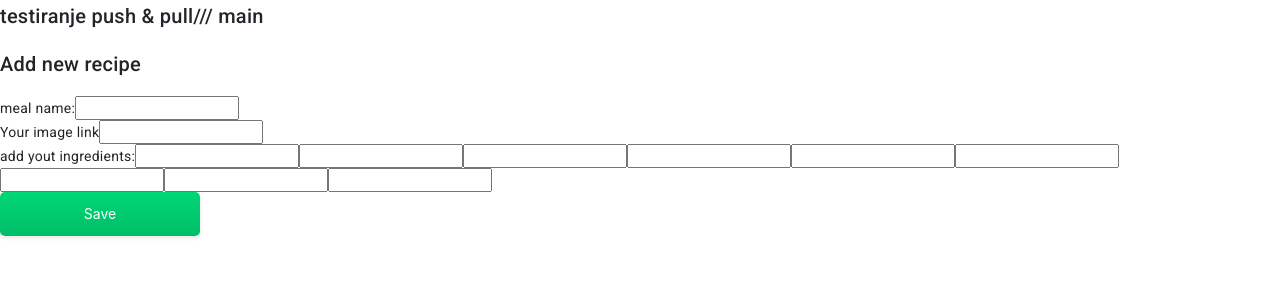
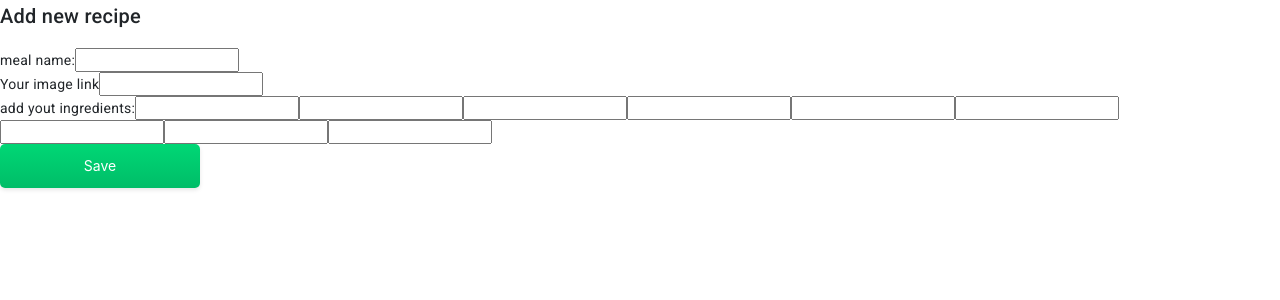
Before and after one commit to vladimir-bogdanovic/dinning-menu, an Angular app in the folder restaurant/: page /menu/1/new-meal in a window 1280 px wide. Shown: the top 300 px of the page. Built offline with nearby package versions, Linux system fonts and the light colour scheme.

Commit message:
test - nova grana

```diff
--- a/restaurant/package.json
+++ b/restaurant/package.json
@@ -27,7 +27,7 @@
   },
   "devDependencies": {
     "@angular-devkit/build-angular": "^15.0.3",
-    "@angular/cli": "~15.0.3",
+    "@angular/cli": "^15.2.9",
     "@angular/compiler-cli": "^15.0.0",
     "@angular/localize": "^15.0.0",
     "@types/jasmine": "~4.3.0",
--- a/restaurant/src/app/add-new-meal/add-new-meal.component.html
+++ b/restaurant/src/app/add-new-meal/add-new-meal.component.html
@@ -1,5 +1,3 @@
-<h2>testiranje push & pull/// main</h2>
-
 <form [formGroup]="addNewMealForm" (ngSubmit)="onSubmit()">
   <h2 class="meal-name">Add new recipe</h2>
   <div class="label-and-input-div">
```
Also changed, not shown: 2 other files (tests, documents, lock files or other folders).
